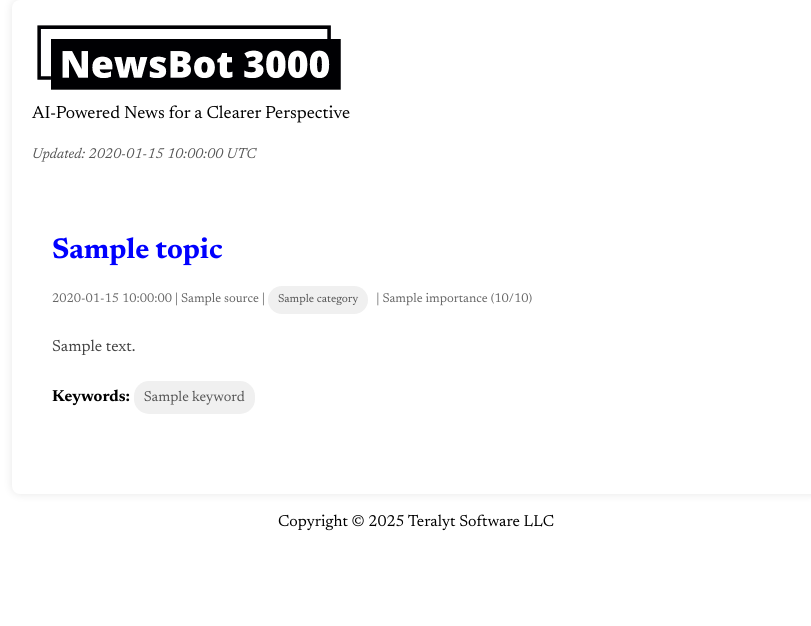
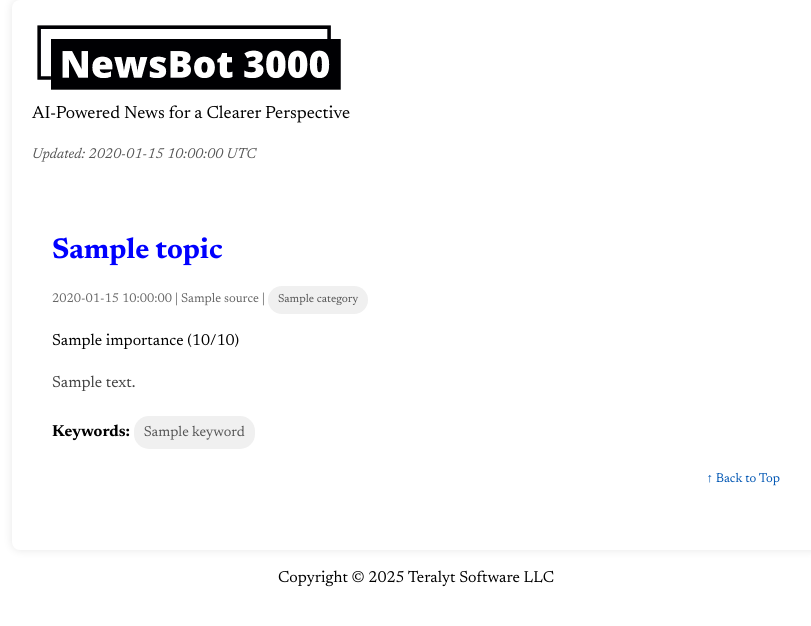
Before and after one commit to regnull/nb3000, a Flask app: template web/templates/topics.html in a window 1280 px wide. Shown: the top 626 px of the page, without its empty margins (224-1035 px from the left). Run offline with Flask 3, Linux system fonts and the light colour scheme; the template is opened without the code that fills it: most values are stand-ins (such as "Sample title", 1, 10 or a date in 2020).

Commit message:
topic improvements and importance

```diff
--- a/cron/llm.py
+++ b/cron/llm.py
@@ -13,8 +13,10 @@ class ArticleSummary(BaseModel):
                          'this story discusses...' or any other introduction. Never refer to 'the story' or
                          'the article' in the summary, just describe the content.''')
     time: datetime = Field(description="The date and time of the story")
-    importance: int = Field(description='''Importance, the story importance on 1 to 10 scale, where 10 is the most important. Anything ranked 10 would represent
-        immediate life-threatening or global crisis like war, pandemics, or climate disasters. 1 is the story of no importance to anyone.''')
+    importance: int = Field(description='''Assign importance on a 1 to 10 scale, based on how the world would be affected by the news.
+Global crises (e.g., war, pandemics, major natural disasters, significant political or economic shifts) should receive the highest importance (9-10).
+News primarily concerning celebrities, sports, or localized non-critical events should receive lower importance (1-3).
+Consider the breadth and depth of impact. 10 represents an immediate, life-threatening global crisis.''')
     keywords: List[str] = Field(description="The list of keywords for this story. If a company is mentioned, include the company name as a keyword.")
     category: str = Field(description="The news category of the story")
     language: str = Field(description="The language of the story")
--- a/web/templates/topics.html
+++ b/web/templates/topics.html
@@ -140,9 +140,22 @@
             font-weight: bold;
             text-decoration: underline;
         }
+        .back-to-top {
+            display: block; /* Ensures it's on its own line if needed */
+            text-align: right; /* Aligns it to the right of the topic item */
+            font-size: 0.8em;
+            margin-top: 10px; /* Space above the link */
+        }
+        .back-to-top a {
+            text-decoration: none;
+            color: #0056b3;
+        }
+        .back-to-top a:hover {
+            text-decoration: underline;
+        }
     </style>
 </head>
-<body>
+<body id="page-top">
     <div class="container">
         <div>
             <a href="/"><img src="/static/nb3000.png" width="314" height="75" alt="NewsBot 3000 Logo" style="display: block;"/></a>
@@ -174,8 +187,10 @@
                 {% if topic.source and topic.source.lower() != 'multiple' %}
                 <span>{{ topic.source }}</span> |
                 {% endif %}
-                <span><a href="{{ url_for('display_category', category=topic.category.split('/')[0], subcategory=topic.category.split('/')[1:]|join('/') if '/' in topic.category else None) }}" class="keyword-bubble">{{ topic.category }}</a></span> |
-                <span>{{ topic.importance if topic.importance_score > 0 else 'N/A' }} ({{ topic.importance_score }}/10)</span>
+                <span><a href="{{ url_for('display_category', category=topic.category.split('/')[0], subcategory=topic.category.split('/')[1:]|join('/') if '/' in topic.category else None) }}" class="keyword-bubble">{{ topic.category }}</a></span>
+            </div>
+            <div class="topic-importance" style="margin-top: 5px; margin-bottom: 5px;">
+                 <span>{{ topic.importance if topic.importance_score > 0 else 'N/A' }} ({{ topic.importance_score }}/10)</span>
             </div>
 
             <p class="topic-summary-text">{{ topic.summary_text }}</p>
@@ -209,6 +224,9 @@
                 {% endfor %}
             </div>
             {% endif %}
+            <div class="back-to-top">
+                <a href="#page-top">↑ Back to Top</a>
+            </div>
         </div>
         {% endfor %}
     {% else %}
```
